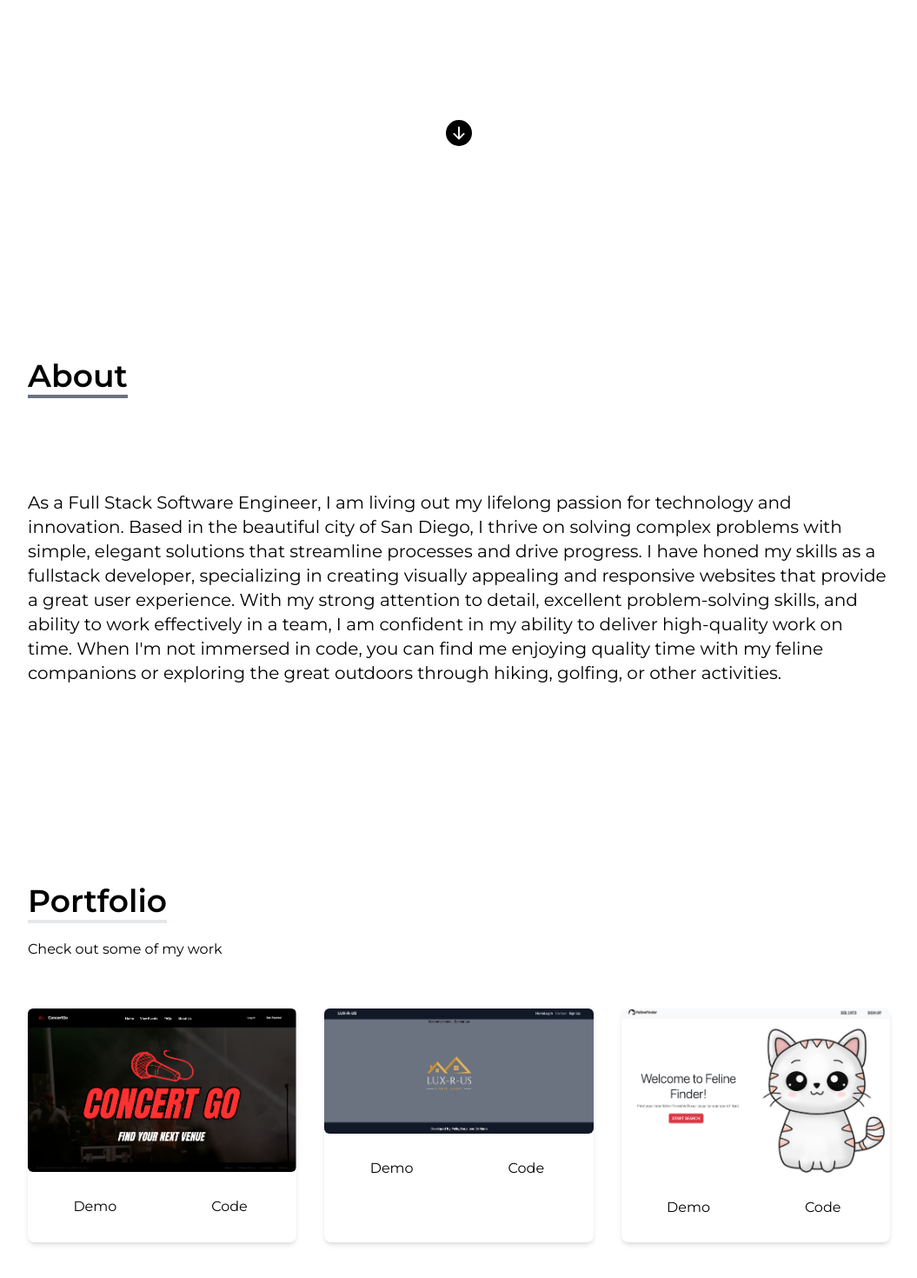
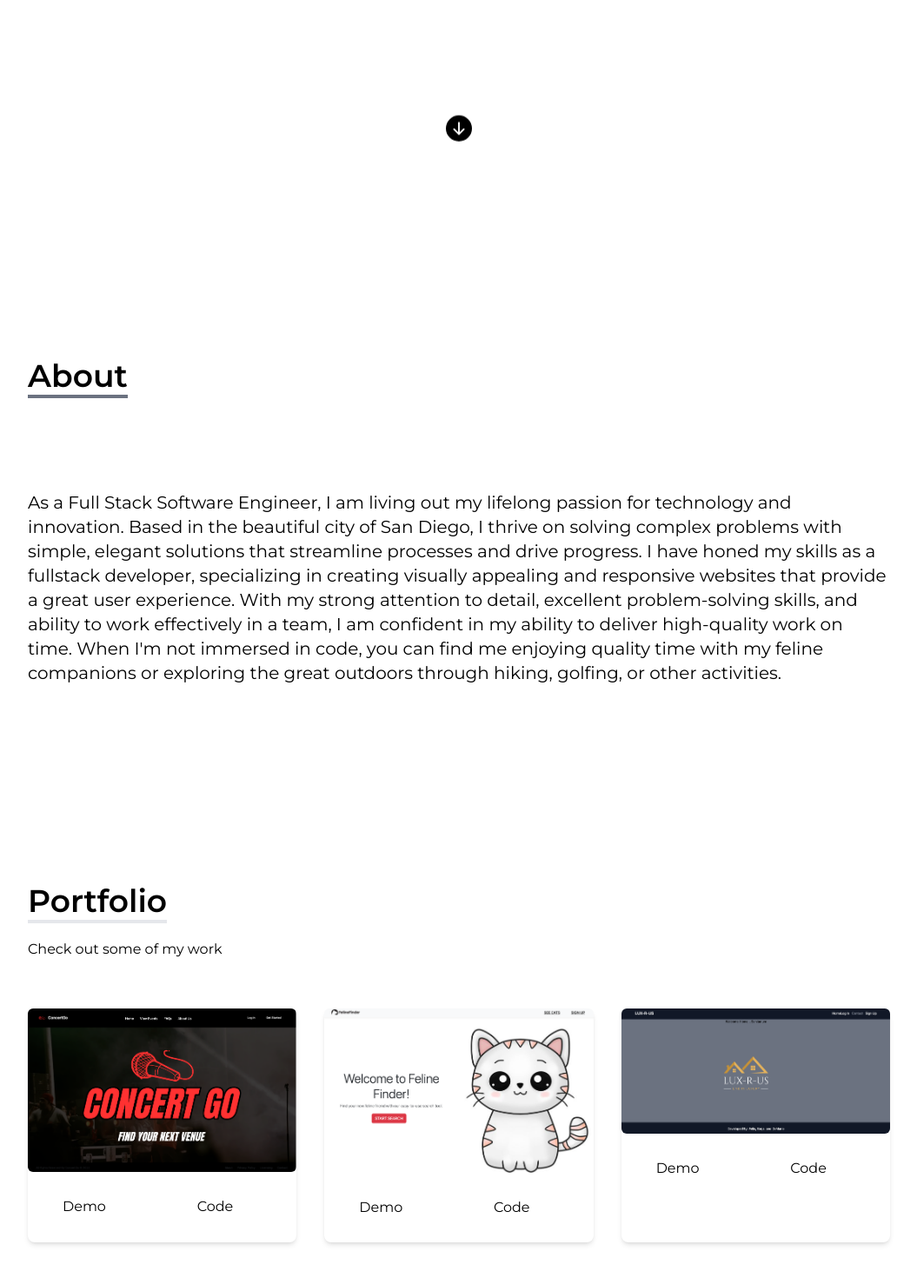
Before and after one commit to FLopez73/Portfolio, a React (Create React App) app: page / in a window 1280 px wide. Shown: the part 600-2070 px from the top of the page at 87% size, without its empty margins (112-1167 px from the left). Built offline with nearby package versions, Linux system fonts and the light colour scheme.

Commit message:
progress

```diff
--- a/src/components/Home.jsx
+++ b/src/components/Home.jsx
@@ -1,4 +1,4 @@
-import React, { useState, useEffect } from 'react';
+import React, { useState } from 'react';
 import { BsFillArrowDownCircleFill } from 'react-icons/bs';
 import { Link } from 'react-scroll';
 import Hero from '../assets/hero.png'
@@ -18,20 +18,20 @@ const Home = () => {
   };
 
   return (
-    <div name="home" className="h-screen w-full flex flex-col justify-center">
+    <div name="home" className="h-screen w-full flex flex-col justify-center bg-#66a3b3">
       <div className="max-w-screen-lg mx-auto flex flex-col items-center px-4 md:flex-row">
         <div className="flex flex-col justify-center flex-grow">
           <h2 className="text-3xl sm:text-7xl font-bold">
-            Hi, I am <span className="text-cyan-500">Felix</span>, a Full Stack Web Developer
-
+            Hi, I am <span className='text-cyan-500'>Felix</span>, a Full Stack Web Developer.
           </h2>
+          <h3>Based in San Diego,CA</h3>
         </div>
         <div>
           <img src={Hero} alt="my profile" className="rounded-2xl mx-auto w-2/3 md:w-full" />
         </div>
-      </div>
-      <div className="flex justify-center fixed bottom-0 mb-8 w-full">
-        <Link to={currentSection} smooth duration={500} offset={-50} className="group" onClick={handleClick} >
+         </div>
+        <div className="flex justify-center fixed bottom-0 mb-8 w-full">
+        <Link to={currentSection} smooth duration={500} offset={-50} className="group animate-bounce hover:animate-none" onClick={handleClick} >
 
             <BsFillArrowDownCircleFill size={30} />
 
--- a/src/components/NavBar.jsx
+++ b/src/components/NavBar.jsx
@@ -33,7 +33,7 @@ const NavBar = () => {
   return (
     <div className="flex justify-between items-center w-full h-20 px-4 text-white bg-black fixed">
         <div>
-            <h1 className="text-5xl">FL</h1>
+            <h1 className="text-5xl">F.Lopez</h1>
         </div>
 
           <ul className="hidden md:flex">
--- a/src/components/Portfolio.jsx
+++ b/src/components/Portfolio.jsx
@@ -8,15 +8,21 @@ const Portfolio = () => {
     const portfolios = [
         {
             id: 1,
-            src: concertgo
+            src: concertgo,
+            demoLink: 'https://concertgo.onrender.com/',
+            codeLink: 'https://github.com/Wham-Devs/concert-go-frontend/tree/main/concert-go-frontend',
         },
         {
             id: 2,
-            src: apartmentapp
+            src: felinefinder,
+            demoLink: '',
+            codeLink: 'https://github.com/FLopez73/cat-tinder-frontend'
         },
         {
             id: 3,
-            src: felinefinder
+            src: apartmentapp,
+            demoLink: '',
+            codeLink: 'https://github.com/FLopez73/apartment-app-frontend-lux-r-us'
         },
     ]
 
@@ -32,12 +38,16 @@ const Portfolio = () => {
 
             <div className="grid sm:grid-cols-2 md:grid-cols-3 gap-8 px-12 sm:px-0">
 
-          {portfolios.map(({id, src}) => (
+          {portfolios.map(({id, src, demoLink, codeLink}) => (
             <div key={id} className='shadow-md shadow-grey-600 rounded-lg'>
               <img src={src} alt="" className='rounded-md duration-200 hover:scale-105'/>
                 <div className='flex items-center'>
-                    <button className='w-1/2 px-6 py-3 m-4 duration-200 hover:scale-105'>Demo</button>
-                    <button className='w-1/2 px-6 py-3 m-4 duration-200 hover:scale-105'>Code</button>
+                <a href={demoLink} target="_blank" rel="noopener noreferrer" className="w-1/2 px-6 py-3 m-4 duration-200 hover:scale-105">
+                  Demo
+                </a>
+                <a href={codeLink} target="_blank" rel="noopener noreferrer" className="w-1/2 px-6 py-3 m-4 duration-200 hover:scale-105">
+                  Code
+                </a>
                 </div>
             </div>
           ))}
```
